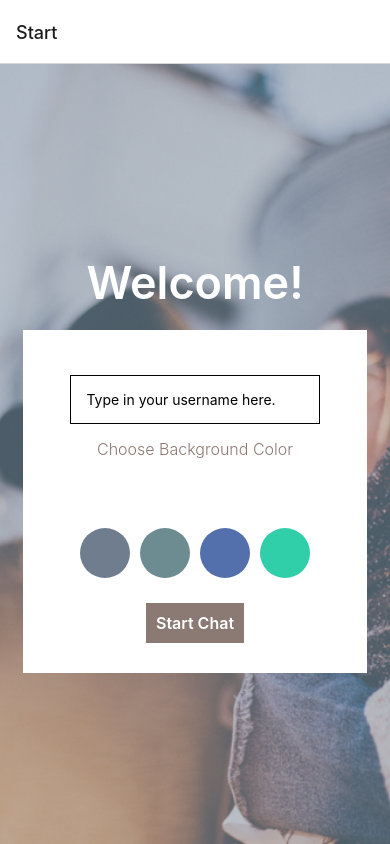
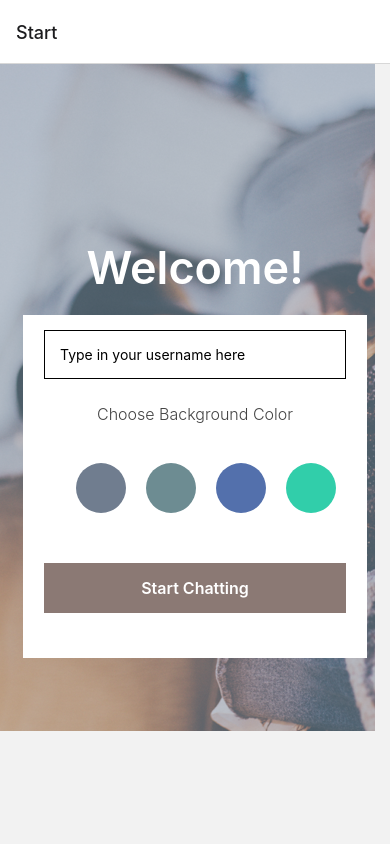
Before and after one commit to amach510/chat, a React Native app: screen /Start in a window 390 px wide. Built offline with nearby package versions, Linux system fonts and the light colour scheme.

Commit message:
installed GiftedChat; imported GiftedChat and KeyboardAvoidingView; added accessibility features

```diff
--- a/components/Chat.js
+++ b/components/Chat.js
@@ -1,16 +1,64 @@
-import { useEffect } from 'react';
-import { StyleSheet, View, Text } from 'react-native';
+import { useState, useEffect } from 'react';
+import { StyleSheet, View, KeyboardAvoidingView, Platform} from 'react-native';
+import { GiftedChat, Bubble } from "react-native-gifted-chat";
 
 const Chat = ({ route, navigation }) => {
   const { name, background } = route.params;
+  const [messages, setMessages] = useState([]);
+  const onSend = (newMessages) => {
+    setMessages(previousMessages => GiftedChat.append(previousMessages, newMessages))
+  }
+
+  const renderBubble = (props) => {
+    return <Bubble
+      {...props}
+      wrapperStyle={{
+        right: {
+          backgroundColor: "#5b5b5b"
+        },
+        left: {
+          backgroundColor: "#b0e0e6"
+        }
+      }}
+    />
+  }
 
   useEffect(() => {
     navigation.setOptions({ title: name });
   }, []);
 
+  useEffect(() => {
+    setMessages([
+      {
+        _id: 1,
+        text: 'Hello developer',
+        createdAt: new Date(),
+        user: {
+          _id: 2,
+          name: 'React Native',
+          avatar: 'https://placeimg.com/140/140/any',
+        },
+      },
+      {
+        _id: 2,
+        text: 'This is a system message',
+        createdAt: new Date(),
+        system: true,
+      },
+    ]);
+  }, []);
+
  return (
    <View style={[styles.container, {backgroundColor: background}]}>
-     <Text>Welcome to the chat!</Text>
+    <GiftedChat
+      messages={messages}
+      renderBubble={renderBubble}
+      onSend={messages => onSend(messages)}
+      user={{
+        _id: 1
+      }}
+    />
+    { Platform.OS === 'android' ? <KeyboardAvoidingView behavior="height" /> : null }
    </View>
  );
 }
@@ -18,10 +66,6 @@ const Chat = ({ route, navigation }) => {
 const styles = StyleSheet.create({
   container: {
     flex: 1,
-    justifyContent: 'center',
-    alignItems: 'center',
-    width: '100%',
-    height: '100%',
   }
  });
 
--- a/components/Start.js
+++ b/components/Start.js
@@ -1,5 +1,5 @@
 import { useState } from 'react';
-import { StyleSheet, View, Text, TouchableOpacity, TextInput, ImageBackground } from 'react-native';
+import { StyleSheet, View, Text, TouchableOpacity, TextInput, ImageBackground, KeyboardAvoidingView, Platform  } from 'react-native';
 
 const Start = ({ navigation }) => {
   const [name, setName] = useState('');
@@ -7,61 +7,64 @@ const Start = ({ navigation }) => {
   const colors = ['#707d8f', '#6d8c92', '#5370ac', '#31ceaa'];
 
   return (
-    <View style={styles.container}>
     <ImageBackground source={require('../img/BackgroundImage.png')} style={styles.bgImage} resizeMode="cover">
       <Text style={styles.appTitle}>Welcome!</Text>
         <View style={styles.box}>
           <TextInput
+              accessibilityLabel="Username input"
+              accessibilityRole="text"
               style={styles.textInput}
               value={name}
               onChangeText={setName}
-                    placeholder='Type in your username here.'
+              placeholder='Type in your username here'
           />
           <Text style={styles.chooseBackgroundColor}>Choose Background Color</Text>
           <View style={styles.colorButtonsBox}>
             {colors.map((color, index) => (
               <TouchableOpacity
+                  accessibilityLabel="Color Button"
+                  accessibilityHint="Let's choose a background color for your chat."
+                  accessibilityRole="button"
                   key={index}
-                            style={[styles.colorButton, { backgroundColor: color}, background === color && styles.selected]}
+                  style={[styles.colorButton, { backgroundColor: color }, background === color && styles.selected]}
                   onPress={() => setBackground(color)}
               />
             ))}
           </View>
-                <TouchableOpacity style={styles.button} onPress={() => navigation.navigate('Chat', { name: name, background: background })}>
-                    <Text style={styles.buttonText}>Start Chat</Text>
+            <TouchableOpacity
+              accessibilityLabel="Start Chatting"
+              accessibilityRole="button"
+              style={styles.button}
+              onPress={() => navigation.navigate('Chat', { name: name, background: background })}>
+              <Text style={styles.buttonText}>Start Chatting</Text>
             </TouchableOpacity>
           </View>
+        {Platform.OS === "ios" ? <KeyboardAvoidingView behavior="padding" /> : null}
     </ImageBackground>
-    </View>
   );
 }
 
 const styles = StyleSheet.create({
-  container: {
-    flex: 1,
-     justifyContent: 'center',
-    alignItems: 'center'
-  },
   bgImage: {
     flex: 1,
-    justifyContent: 'center',
     alignItems: 'center',
-    width: '100%',
-    height: '100%',
+    justifyContent: 'center'
   },
   appTitle: {
     fontSize: 45,
     fontWeight: '600',
     color: '#ffffff',
+    justifyContent: 'center',
+    alignItems: 'center',
     margin: 20
   },
   box: {
     backgroundColor: '#ffffff',
-    padding: 30,
     width: '88%',
     height: '44%',
     alignItems: 'center',
-    justifyContent: 'center',
+    marginBottom: 30,
+    justifyContent: 'space-evenly',
   },
   textInput: {
     width: "88%",
@@ -74,32 +77,38 @@ const styles = StyleSheet.create({
     flex: 1,
     fontSize: 16,
     fontWeight: '300',
-    color: '#8B7974',
+    color: '#444444',
+    marginTop: 10,
   },
   colorButtonsBox: {
     flexDirection: 'row',
+    width: '75%',
     justifyContent: 'space-between',
-    margin: 20
+    top: 5,
+    bottom: 5,
   },
   colorButton: {
     width: 50,
     height: 50,
     borderRadius: 25,
-    margin: 5
+    margin: 10,
   },
   selected: {
     borderColor: 'black',
-    borderWidth: 1
+    borderWidth: 3
   },
   button: {
     alignItems: 'center',
     backgroundColor: '#8B7974',
-    padding: 10,
+    padding: 15,
+    margin: 45,
+    alignItems: 'center',
+    width: '88%'
   },
   buttonText: {
     fontSize: 16,
     fontWeight: '600',
-    color: '#ffffff'
+    color: '#ffffff',
   },
 });
 
--- a/package.json
+++ b/package.json
@@ -15,8 +15,9 @@
     "expo-status-bar": "~1.12.1",
     "react": "18.2.0",
     "react-native": "0.74.1",
-    "react-native-screens": "3.31.1",
-    "react-native-safe-area-context": "4.10.1"
+    "react-native-gifted-chat": "^2.4.0",
+    "react-native-safe-area-context": "4.10.1",
+    "react-native-screens": "3.31.1"
   },
   "devDependencies": {
     "@babel/core": "^7.20.0"
```
Also changed, not shown: 1 other file (tests, documents, lock files or other folders). Lines whose indentation alone changed are shown as unchanged.
